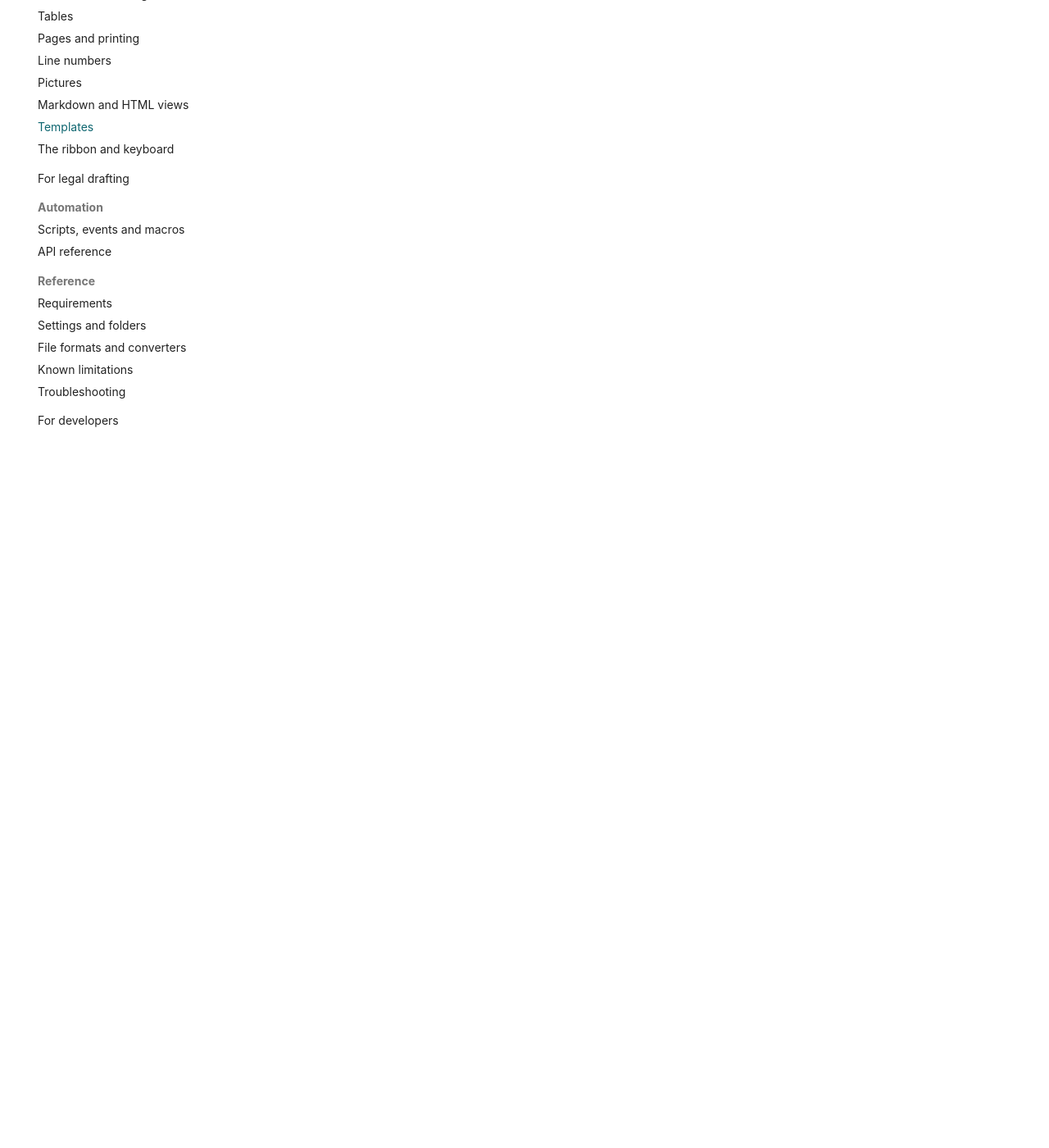
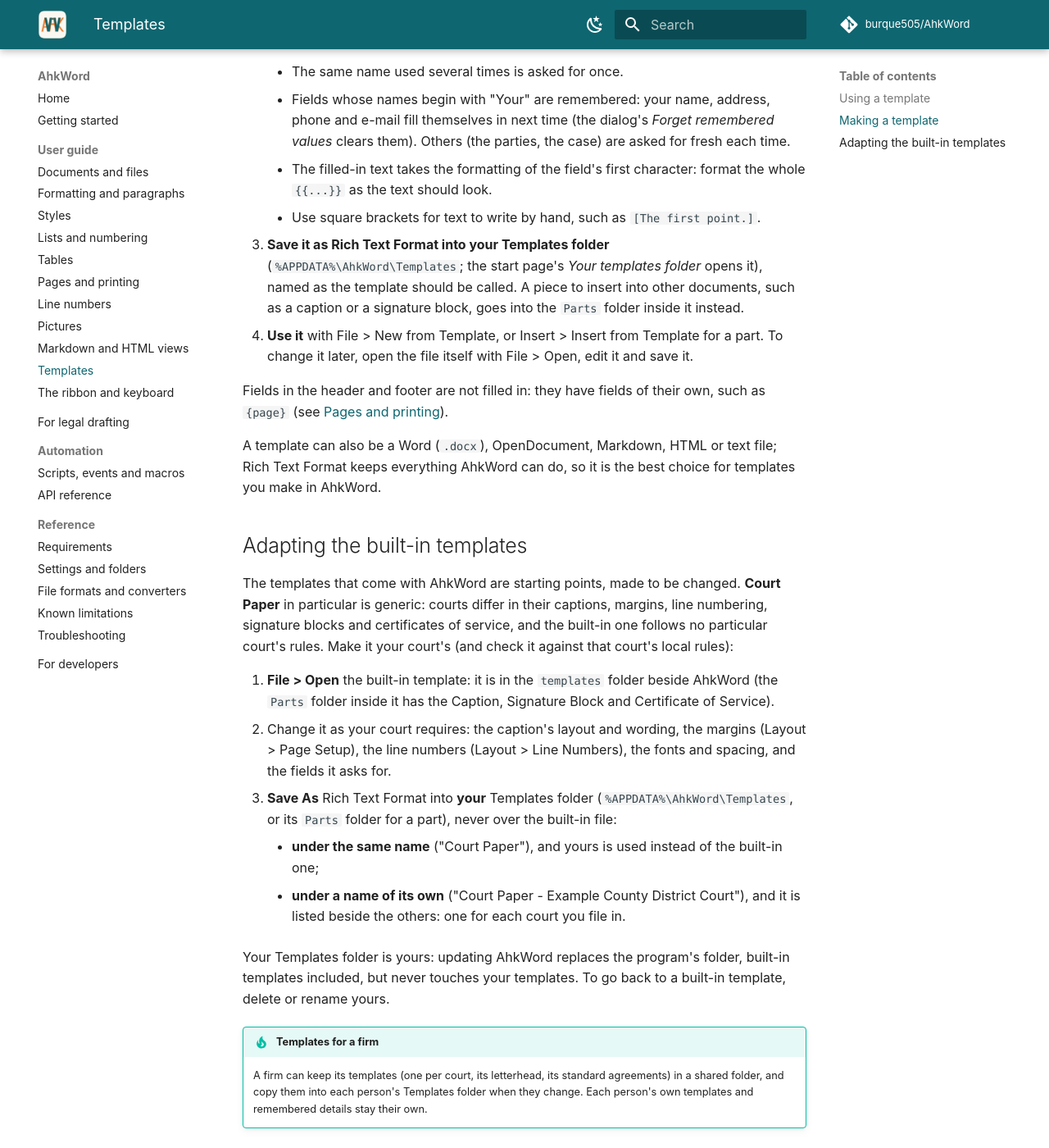
Before and after one commit to burque505/AhkWord, an MkDocs documentation site: the page built from docs/guide/templates.md, in a window 1280 px wide and 1400 px high, scrolled down 1705 px. Shown: the whole window at 82% size. Built offline with MkDocs 1.6.1 and Material for MkDocs 9.7.7, drawn with Linux system fonts in a browser that asks for light colours; comment, search, counter and statistics services are not loaded.

Commit message:
Documentation: screenshots, and adapting the built-in templates
- Screenshots (made-up content, fresh settings): a motion with numbered
  paragraphs, sub-levels and line numbers; Modify Style; List Levels; Copy
  Styles from Document; the Court Paper template's fields filled in.
- Templates: "Adapting the built-in templates": the built-in ones are
  starting points (Court Paper follows no particular court's rules); save a
  changed copy into your own Templates folder, under the same name to
  replace the built-in one or a name of its own (one per court); updates
  never touch your templates. For legal drafting: a warning to adapt Court
  Paper to each court and check its local rules.

Co-Authored-By: Claude Opus 5.5 <noreply@anthropic.com>

```diff
--- a/docs/guide/templates.md
+++ b/docs/guide/templates.md
@@ -6,6 +6,8 @@
 
 - **Insert > Insert from Template** puts a template's content into the document you are writing. The parts **Caption**, **Signature Block** and **Certificate of Service** are made for that.
 - **Insert > Fill In Fields** fills in fields left in a document.
+
+![The Court Paper template's fields filled in: court, county, parties, case number, document title, your name, role, address, phone and e-mail, service date, served party and method of service](../assets/template-fields.png)
 
 ## Making a template
 
@@ -30,3 +32,20 @@ A template is an ordinary document with blanks.
 4. **Use it** with File > New from Template, or Insert > Insert from Template for a part. To change it later, open the file itself with File > Open, edit it and save it.
 
 Fields in the header and footer are not filled in: they have fields of their own, such as `{page}` (see [Pages and printing](pages.md#headers-and-footers)).
+
+A template can also be a Word (`.docx`), OpenDocument, Markdown, HTML or text file; Rich Text Format keeps everything AhkWord can do, so it is the best choice for templates you make in AhkWord.
+
+## Adapting the built-in templates
+
+The templates that come with AhkWord are starting points, made to be changed. **Court Paper** in particular is generic: courts differ in their captions, margins, line numbering, signature blocks and certificates of service, and the built-in one follows no particular court's rules. Make it your court's (and check it against that court's local rules):
+
+1. **File > Open** the built-in template: it is in the `templates` folder beside AhkWord (the `Parts` folder inside it has the Caption, Signature Block and Certificate of Service).
+2. Change it as your court requires: the caption's layout and wording, the margins (Layout > Page Setup), the line numbers (Layout > Line Numbers), the fonts and spacing, and the fields it asks for.
+3. **Save As** Rich Text Format into **your** Templates folder (`%APPDATA%\AhkWord\Templates`, or its `Parts` folder for a part), never over the built-in file:
+    - **under the same name** ("Court Paper"), and yours is used instead of the built-in one;
+    - **under a name of its own** ("Court Paper - Example County District Court"), and it is listed beside the others: one for each court you file in.
+
+Your Templates folder is yours: updating AhkWord replaces the program's folder, built-in templates included, but never touches your templates. To go back to a built-in template, delete or rename yours.
+
+!!! tip "Templates for a firm"
+    A firm can keep its templates (one per court, its letterhead, its standard agreements) in a shared folder, and copy them into each person's Templates folder when they change. Each person's own templates and remembered details stay their own.
```
Also changed, not shown: docs/guide/line-numbers.md (+2 -0 lines), docs/guide/lists.md (+4 -0 lines), docs/guide/styles.md (+4 -0 lines), docs/legal.md (+5 -0 lines), docs/assets/copy-styles.png (added), docs/assets/list-levels.png (added), docs/assets/modify-style.png (added), docs/assets/motion-numbered.png (added), docs/assets/template-fields.png (added).
